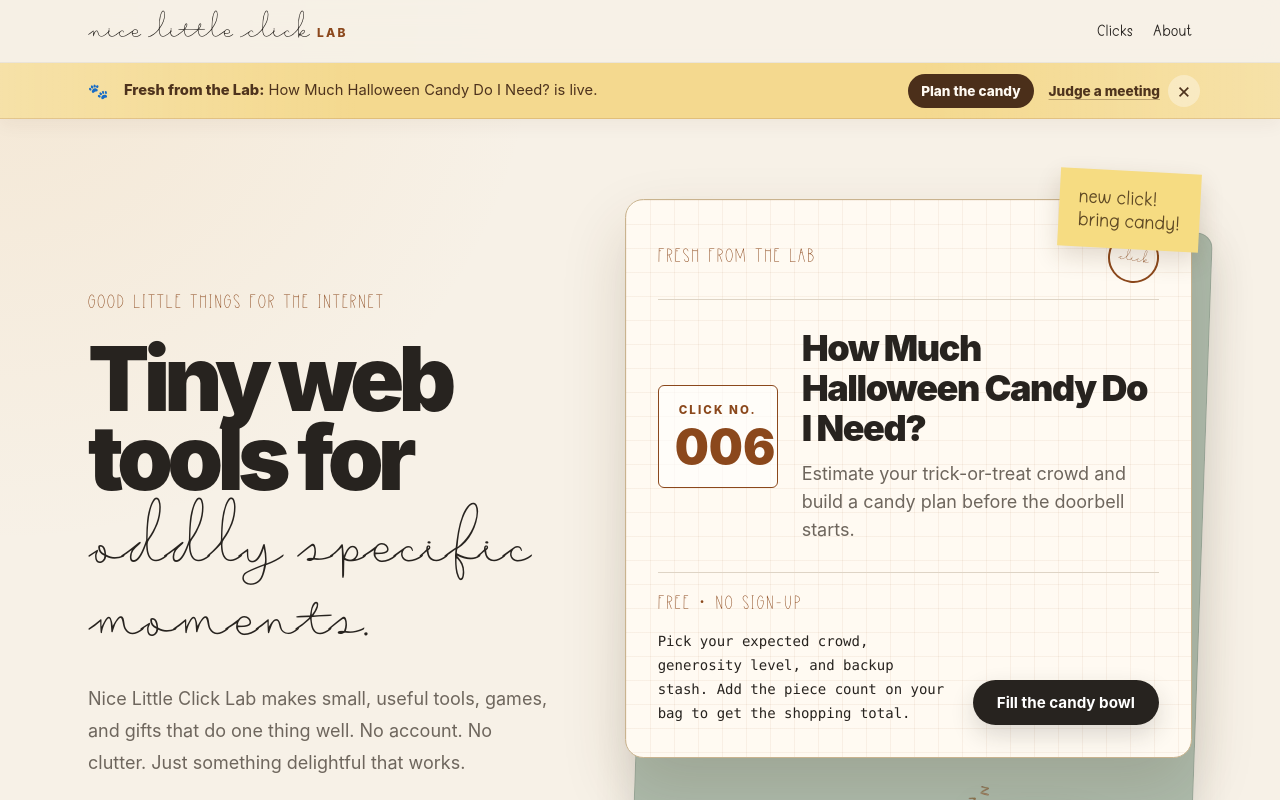
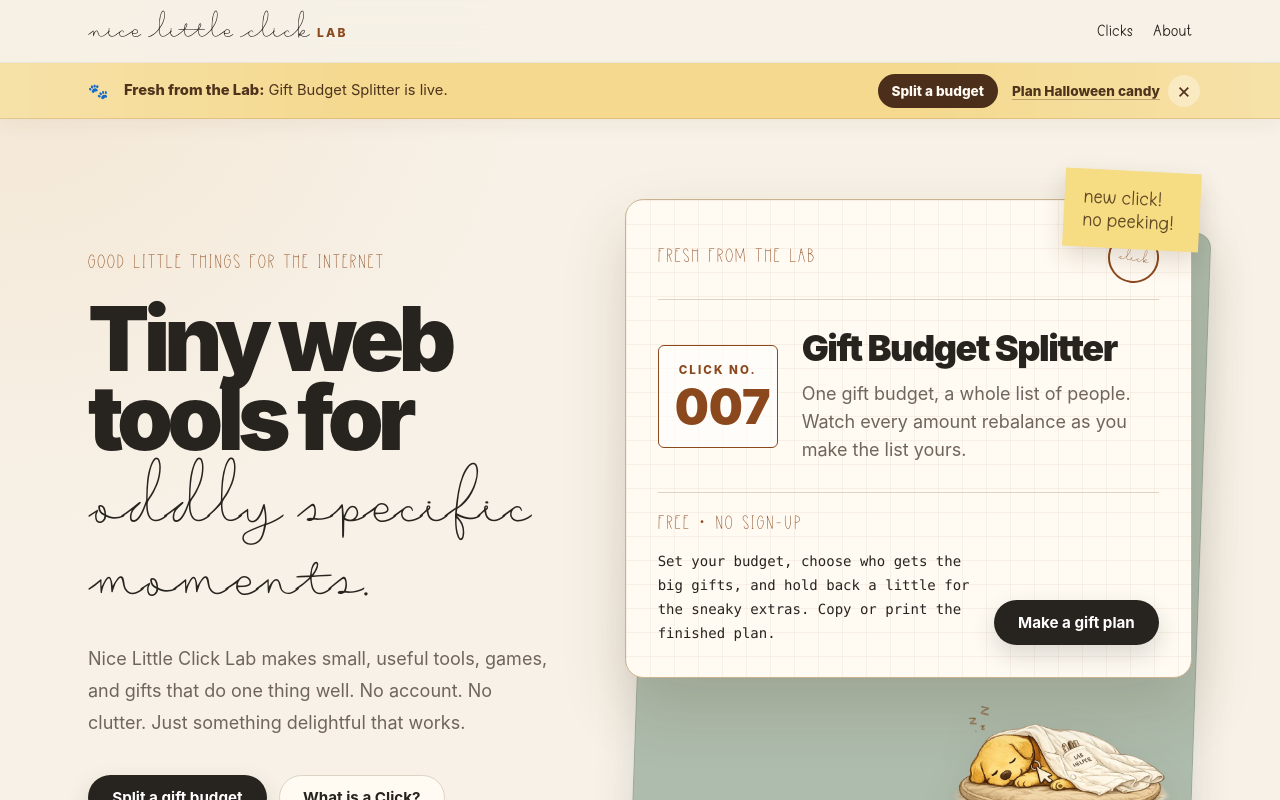
Before and after one commit to alwaysready4moore/nice-little-click-lab, a Next.js app: page / in a window 1280 px wide. Shown: the top 800 px of the page. Built offline with nearby package versions, Linux system fonts and the light colour scheme.

Commit message:
Feature Gift Budget Splitter across Lab catalog and homepage

```diff
--- a/app/clicks/page.tsx
+++ b/app/clicks/page.tsx
@@ -43,7 +43,8 @@ function clickStructuredItem(click: (typeof clicks)[number]) {
       applicationCategory:
         click.slug === "please-advise"
           ? "GameApplication"
-          : click.slug === "halloween-candy-calculator"
+          : click.slug === "halloween-candy-calculator" ||
+              click.slug === "gift-budget-splitter"
             ? "LifestyleApplication"
             : "BusinessApplication",
       operatingSystem: "Web",
--- a/app/page.tsx
+++ b/app/page.tsx
@@ -5,7 +5,7 @@ import Link from "next/link";
 export const metadata: Metadata = {
   title: "Tiny Web Tools, Games, and Personalized Gifts",
   description:
-    "Try free browser tools and games, calculate how much Halloween candy you need, or make a personalized puzzle gift.",
+    "Try free browser tools and games, split a holiday gift budget, or make a personalized puzzle gift.",
   alternates: { canonical: "/" },
   openGraph: {
     title: "Tiny Web Tools, Games, and Personalized Gifts",
@@ -43,10 +43,10 @@ export default function HomePage() {
           </p>
           <div className="mt-9 flex flex-wrap gap-3">
             <Link
-              href="/clicks/halloween-candy-calculator"
+              href="/clicks/gift-budget-splitter"
               className="lab-button lab-button-primary"
             >
-              Plan Halloween candy
+              Split a gift budget
             </Link>
             <Link href="#what-is-a-click" className="lab-button lab-button-secondary">
               What is a Click?
@@ -67,15 +67,15 @@ export default function HomePage() {
                   CLICK NO.
                 </p>
                 <p className="mt-1 text-5xl font-black text-[var(--accent-strong)]">
-                  006
+                  007
                 </p>
               </div>
               <div>
                 <h2 className="text-3xl font-black tracking-[-0.04em] sm:text-4xl">
-                  How Much Halloween Candy Do I Need?
+                  Gift Budget Splitter
                 </h2>
                 <p className="mt-3 text-lg leading-7 text-[var(--muted)]">
-                  Estimate your trick-or-treat crowd and build a candy plan before the doorbell starts.
+                  One gift budget, a whole list of people. Watch every amount rebalance as you make the list yours.
                 </p>
               </div>
             </div>
@@ -83,22 +83,22 @@ export default function HomePage() {
               <div>
                 <p className="lab-label">FREE · NO SIGN-UP</p>
                 <p className="mt-3 max-w-md font-mono text-sm leading-6">
-                  Pick your expected crowd, generosity level, and backup stash.
-                  Add the piece count on your bag to get the shopping total.
+                  Set your budget, choose who gets the big gifts, and hold back
+                  a little for the sneaky extras. Copy or print the finished plan.
                 </p>
               </div>
               <Link
-                href="/clicks/halloween-candy-calculator"
+                href="/clicks/gift-budget-splitter"
                 className="lab-button lab-button-primary"
               >
-                Fill the candy bowl
+                Make a gift plan
               </Link>
             </div>
           </article>
           <div className="sticky-note absolute -right-2 -top-7 z-20 rotate-3">
             new click!
             <br />
-            bring candy!
+            no peeking!
           </div>
           <div className="click-supervisor">
             <Image
--- a/components/clicks/ClickCard.tsx
+++ b/components/clicks/ClickCard.tsx
@@ -18,7 +18,9 @@ export function ClickCard({ click, featured = false }: ClickCardProps) {
           ? "Judge a meeting"
           : click.slug === "halloween-candy-calculator"
             ? "Plan the candy"
-            : "Open this Click";
+            : click.slug === "gift-budget-splitter"
+              ? "Split a budget"
+              : "Open this Click";
 
   return (
     <article
--- a/components/site/FreshFromLabBanner.tsx
+++ b/components/site/FreshFromLabBanner.tsx
@@ -5,7 +5,7 @@ import { usePathname } from "next/navigation";
 import { useSyncExternalStore } from "react";
 import styles from "./fresh-from-lab-banner.module.css";
 
-const DISMISS_KEY = "nlcl-fresh-from-lab-click-006";
+const DISMISS_KEY = "nlcl-fresh-from-lab-click-007";
 const DISMISS_EVENT = "nlcl:fresh-from-lab-change";
 const VISIBLE_PATHS = new Set(["/", "/clicks"]);
 let dismissedForPageView = false;
@@ -64,18 +64,18 @@ export function FreshFromLabBanner() {
 
         <div className={styles.copy}>
           <strong>Fresh from the Lab:</strong>{" "}
-          <span>How Much Halloween Candy Do I Need? is live.</span>
+          <span>Gift Budget Splitter is live.</span>
         </div>
 
         <div className={styles.links}>
           <Link
             className={styles.primaryLink}
-            href="/clicks/halloween-candy-calculator"
+            href="/clicks/gift-budget-splitter"
           >
-            Plan the candy
+            Split a budget
           </Link>
-          <Link className={styles.secondaryLink} href="/clicks/should-have-been-an-email">
-            Judge a meeting
+          <Link className={styles.secondaryLink} href="/clicks/halloween-candy-calculator">
+            Plan Halloween candy
           </Link>
         </div>
 
--- a/data/clicks.ts
+++ b/data/clicks.ts
@@ -88,7 +88,21 @@ export const clicks: Click[] = [
     purchaseMode: "free",
     deliveryMode: "onsite",
     featured: true,
-    badge: "NEW · SEASONAL",
+    badge: "SEASONAL",
     updatedAt: "2026-10-06",
   },
+  {
+    slug: "gift-budget-splitter",
+    number: 7,
+    name: "Gift Budget Splitter",
+    shortDescription:
+      "Give every person on your list a fair share of one gift budget, with a cushion for extras.",
+    status: "live",
+    priceLabel: "Free",
+    purchaseMode: "free",
+    deliveryMode: "onsite",
+    featured: true,
+    badge: "NEW",
+    updatedAt: "2026-10-13",
+  },
 ];
--- a/lib/gift-budget.ts
+++ b/lib/gift-budget.ts
@@ -81,7 +81,7 @@ export function allocateGiftBudget(
     return { ...person, amountCents: floor, remainder: exact - floor, index };
   });
 
-  let pennies = spendableCents -
+  const pennies = spendableCents -
     portions.reduce((sum, person) => sum + person.amountCents, 0);
   const order = portions
     .map((person) => ({ index: person.index, remainder: person.remainder }))
--- a/lib/site.ts
+++ b/lib/site.ts
@@ -5,7 +5,7 @@ export const siteConfig = {
   email: "hello@nicelittleclick.com",
   operator: "Moore Family Print Shop LLC",
   locale: "en-US",
-  lastUpdated: "2026-10-06",
+  lastUpdated: "2026-10-13",
   description: "Tiny tools, games, and gifts for oddly specific moments.",
   longDescription:
     "Nice Little Click Lab makes focused, delightful web tools, games, and gifts that solve one small problem at a time.",
```
